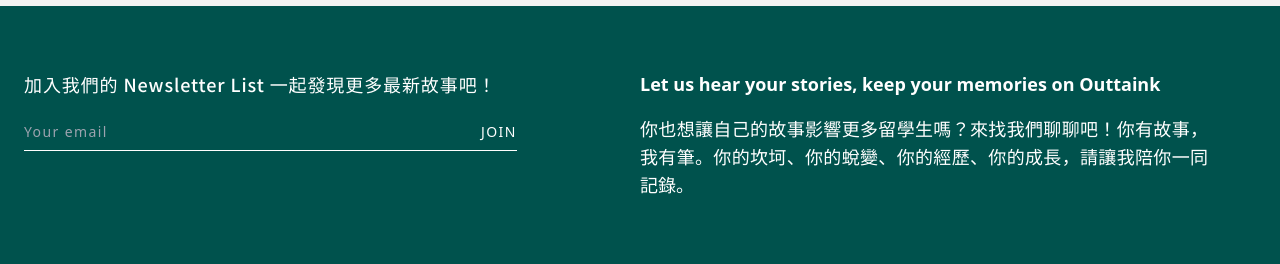
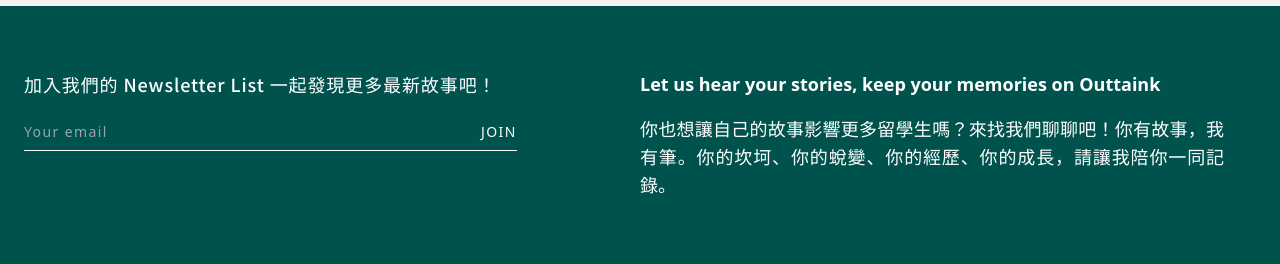
Before and after one commit to tsengjonathan/outtaink.com, a Next.js app: page /survey in a window 1280 px wide. Shown: the part 158-422 px from the top of the page. Built offline with nearby package versions, Linux system fonts and the light colour scheme.

Commit message:
Decrease padding on Footer text

```diff
--- a/src/components/Footer.tsx
+++ b/src/components/Footer.tsx
@@ -15,7 +15,7 @@
           <div className="lg:w-1/2">
             <Newsletter />
           </div>
-          <div className="lg:w-1/2 flex flex-col lg:pl-18 lg:pr-12 mt-8 lg:mt-0">
+          <div className="lg:w-1/2 flex flex-col lg:pl-18 lg:pr-8 mt-8 lg:mt-0">
             <h3 className="font-en text-white font-bold text-lg">
               Let us hear your stories, keep your memories on Outtaink
             </h3>
```
